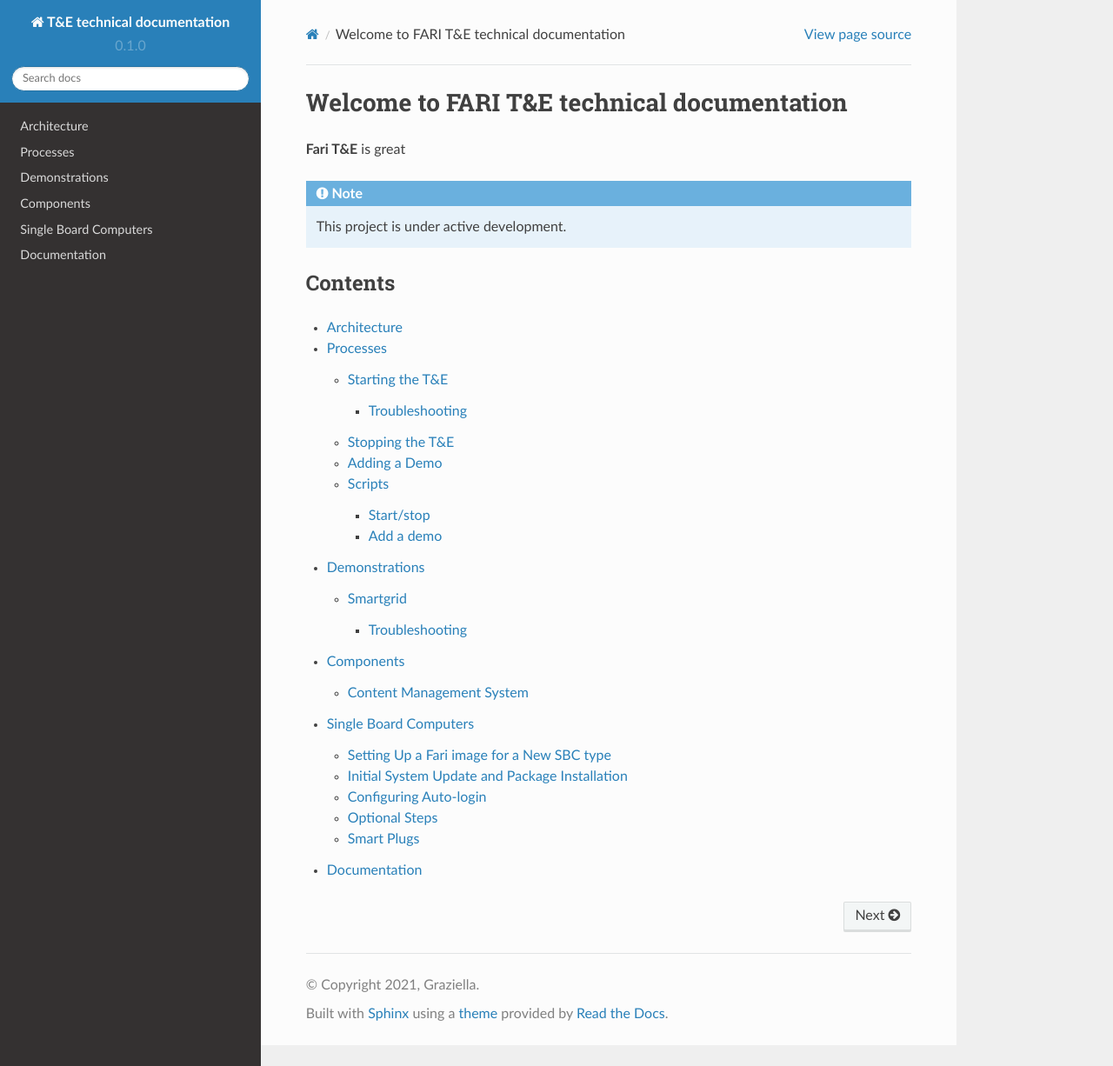
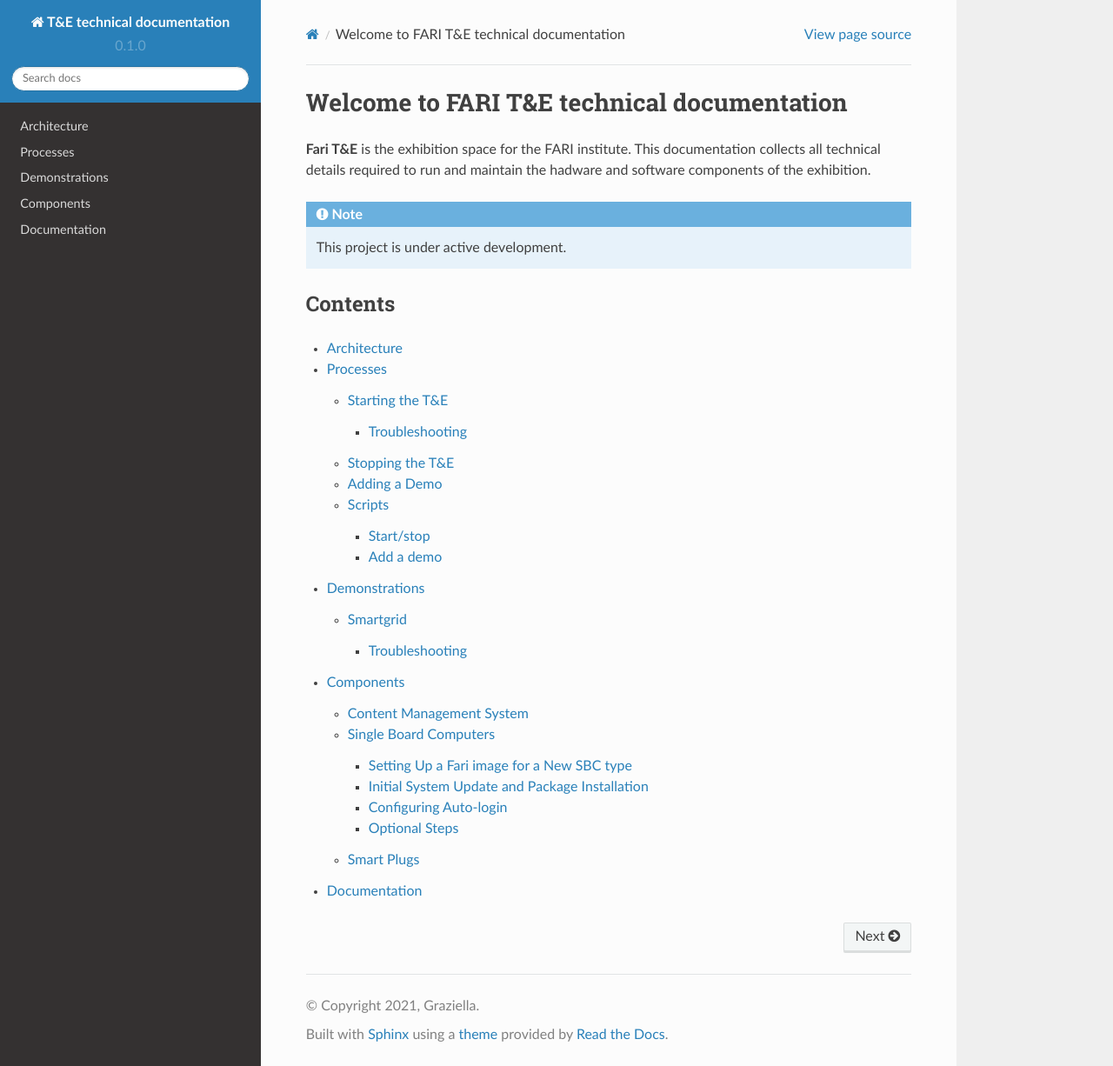
Before and after one commit to FARI-brussels/TE-technical-documentation, a Sphinx documentation site: the page built from docs/index.rst, in a window 1280 px wide and 1226 px high. Shown: the whole window at 87% size. Built offline with Sphinx 7.4.7 and the Read the Docs theme 2.0.0, drawn with Linux system fonts in a browser that asks for light colours.

Commit message:
new titles

```diff
--- a/docs/architecture.rst
+++ b/docs/architecture.rst
@@ -14,5 +14,3 @@ Here we represent only three SBC but there are more in the T&E centre.
 
 .. autosummary::
    :toctree: generated
-
-   lumache
--- a/docs/demonstration.rst
+++ b/docs/demonstration.rst
@@ -15,5 +15,3 @@ After running the script you can either click on the nrgcoin icon on the demonst
 bac
 .. autosummary::
    :toctree: generated
-
-   lumache
--- a/docs/index.rst
+++ b/docs/index.rst
@@ -1,7 +1,9 @@
 Welcome to FARI T&E technical documentation
 ===========================================
 
-**Fari T&E** is great
+**Fari T&E** is the exhibition space for the FARI institute.
+This documentation collects all technical details required to run and maintain the hadware
+and software components of the exhibition.
 
 
 .. note::
```
Also changed, not shown: docs/components.rst (+5 -5 lines).
